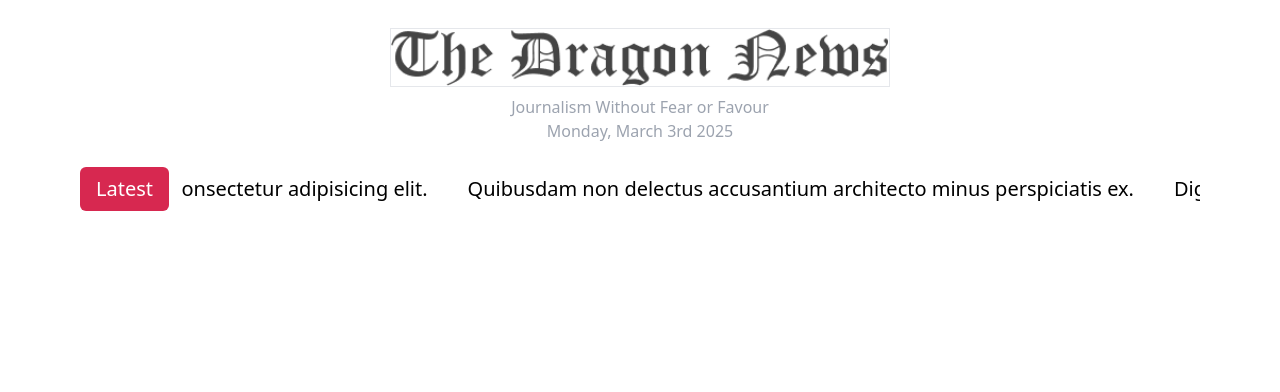
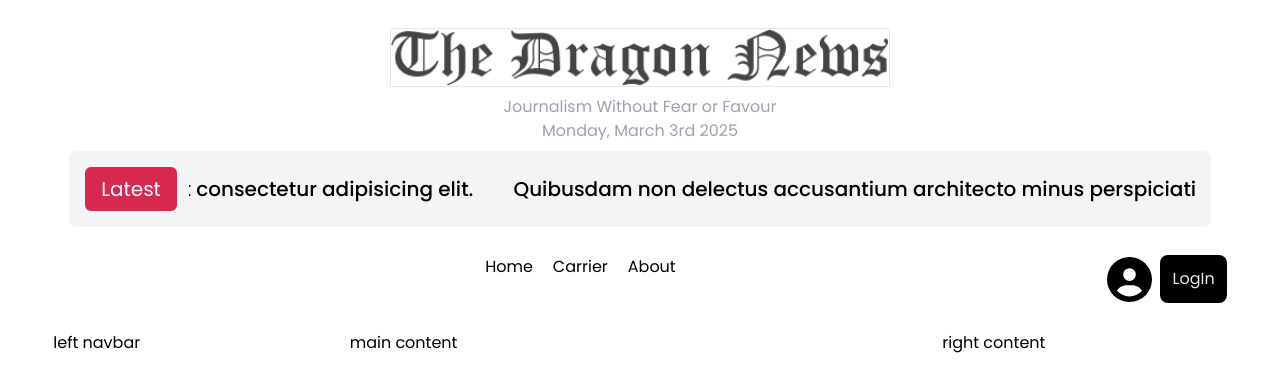
Before and after one commit to Torabarnob203311003/Gen-Z-Voice, a React (Vite) app: page / in a window 1280 px wide. Shown: the top 392 px of the page. Built offline with nearby package versions, Linux system fonts and the light colour scheme.

Commit message:
navbar working 60%

```diff
--- a/package.json
+++ b/package.json
@@ -14,6 +14,7 @@
     "react": "^19.0.0",
     "react-dom": "^19.0.0",
     "react-fast-marquee": "^1.6.5",
+    "react-icons": "^5.5.0",
     "react-router-dom": "^7.2.0"
   },
   "devDependencies": {
@@ -22,6 +23,7 @@
     "@types/react-dom": "^19.0.4",
     "@vitejs/plugin-react": "^4.3.4",
     "autoprefixer": "^10.4.20",
+    "daisyui": "^5.0.0",
     "eslint": "^9.21.0",
     "eslint-plugin-react-hooks": "^5.1.0",
     "eslint-plugin-react-refresh": "^0.4.19",
--- a/src/components/Header.jsx
+++ b/src/components/Header.jsx
@@ -9,7 +9,7 @@ function Header() {
         <div className='mt-5 flex flex-col justify-center items-center gap-2 py-2'>
             <div className="logo flex flex-col items-center">
                 <img className="w-[500px] border" src={logo} alt="Logo" />
-                <h2 className='text-gray-400 text-center mt-2'>Journalism Without Fear or Favour</h2>
+                <h2 className='text-gray-400 text-center mt-2 '>Journalism Without Fear or Favour</h2>
                 <p className=' text-gray-400'>
                     {moment().format("dddd, MMMM Do YYYY")}
 
--- a/src/components/LatestNews/LatestNews.jsx
+++ b/src/components/LatestNews/LatestNews.jsx
@@ -4,11 +4,11 @@ import { Link } from 'react-router-dom';
 
 function LatestNews() {
     return (
-        <div className="flex justify-center items-center w-full px-4">
-            <div className="flex flex-col sm:flex-row items-center gap-3 p-4 rounded-lg max-w-6xl w-full ">
+        <div className="flex justify-center items-center w-full px-4 ">
+            <div className=" bg-gray-100 flex flex-col sm:flex-row items-center gap-3 p-4 rounded-lg max-w-6xl w-full ">
                 <p className="text-xl bg-[#D72850] text-white px-4 py-2 rounded-md">Latest</p>
 
-                <Marquee
+                <Marquee pauseOnHover
                     className="w-full"
                     speed={50}
                     pauseOnHover={true}
@@ -20,6 +20,8 @@ function LatestNews() {
                         <Link to="/news" className="transition duration-300">Non delectus accusantium architecto minus perspiciatis ex.</Link>
                     </div>
                 </Marquee>
+
+
             </div>
         </div>
     );
--- a/src/components/Layouts/HomeLayout.jsx
+++ b/src/components/Layouts/HomeLayout.jsx
@@ -1,20 +1,31 @@
 import React from 'react'
 import Header from '../Header'
 import LatestNews from '../LatestNews/LatestNews'
+import Navbar from '../Navbar/Navbar'
 
 function HomeLayout() {
   return (
-    <div className='   mx-auto'>
+    <div className='  font-poppins  mx-auto'>
 
          <header> <Header/> </header>
 
-         <section>
+         <section className='w-11/12 mx-auto'>
             <LatestNews/>
 
          </section>
 
-<nav></nav>
-<main></main>
+
+
+      <nav className='w-11/12 mx-auto py-2'>
+        <Navbar />
+      </nav>
+      <main className='w-11/12 mx-auto grid md:grid-cols-12  gap-3'>
+          <aside className=' left col-span-3'> left navbar</aside>
+          <section className=' main col-span-6'> main content</section>
+          <aside  className=' right  col-span-3'> right content</aside>
+
+
+</main>
     </div>
   )
 }
--- /dev/null
+++ b/src/components/Navbar/Navbar.jsx
@@ -0,0 +1,30 @@
+import React from 'react'
+import { Link } from 'react-router-dom'
+import { FaCircleUser } from "react-icons/fa6";
+
+
+function Navbar() {
+  return (
+    <div className='flex justify-between py-5'>
+             <div> </div>
+             <div className="nav space-x-5 items-center">
+                <Link to='/'>Home</Link>
+                <Link to='/carrier'>Carrier</Link>
+                <Link to='/about'>About</Link>
+
+             </div>
+          <div className=' login flex gap-2 items-center'>
+                    <div>
+                  <FaCircleUser   size='45'/>
+
+                    </div>
+              <button className=" bg-black text-gray-200 px-3 py-3 rounded-lg">LogIn</button>
+
+             </div>
+
+
+    </div>
+  )
+}
+
+export default Navbar
--- a/src/index.css
+++ b/src/index.css
@@ -1,3 +1,5 @@
+@import url('https://fonts.googleapis.com/css2?family=Poppins:ital,wght@0,100;0,200;0,300;0,400;0,500;0,600;0,700;0,800;0,900;1,100;1,200;1,300;1,400;1,500;1,600;1,700;1,800;1,900&display=swap');
 @tailwind base;
 @tailwind components;
 @tailwind utilities;
+@plugin "daisyui";
--- a/tailwind.config.js
+++ b/tailwind.config.js
@@ -5,7 +5,13 @@ export default {
     "./src/**/*.{js,ts,jsx,tsx}",
   ],
   theme: {
-    extend: {},
+    extend: {
+        fontFamily : {
+
+          "poppins" :["poppins","serif"],
+        }
+
+    },
   },
   plugins: [],
 }
```
Also changed, not shown: 1 other file (tests, documents, lock files or other folders).
